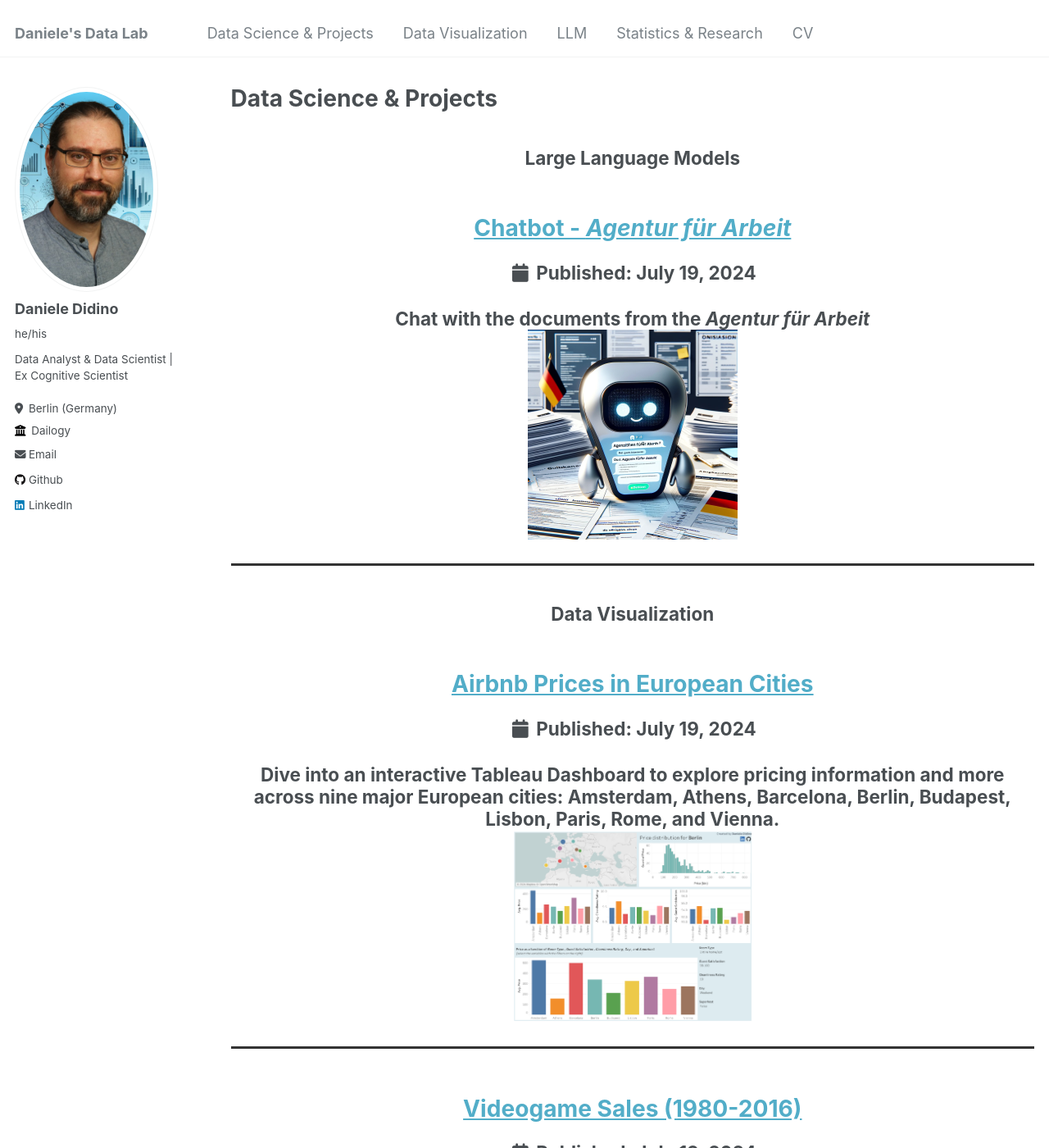
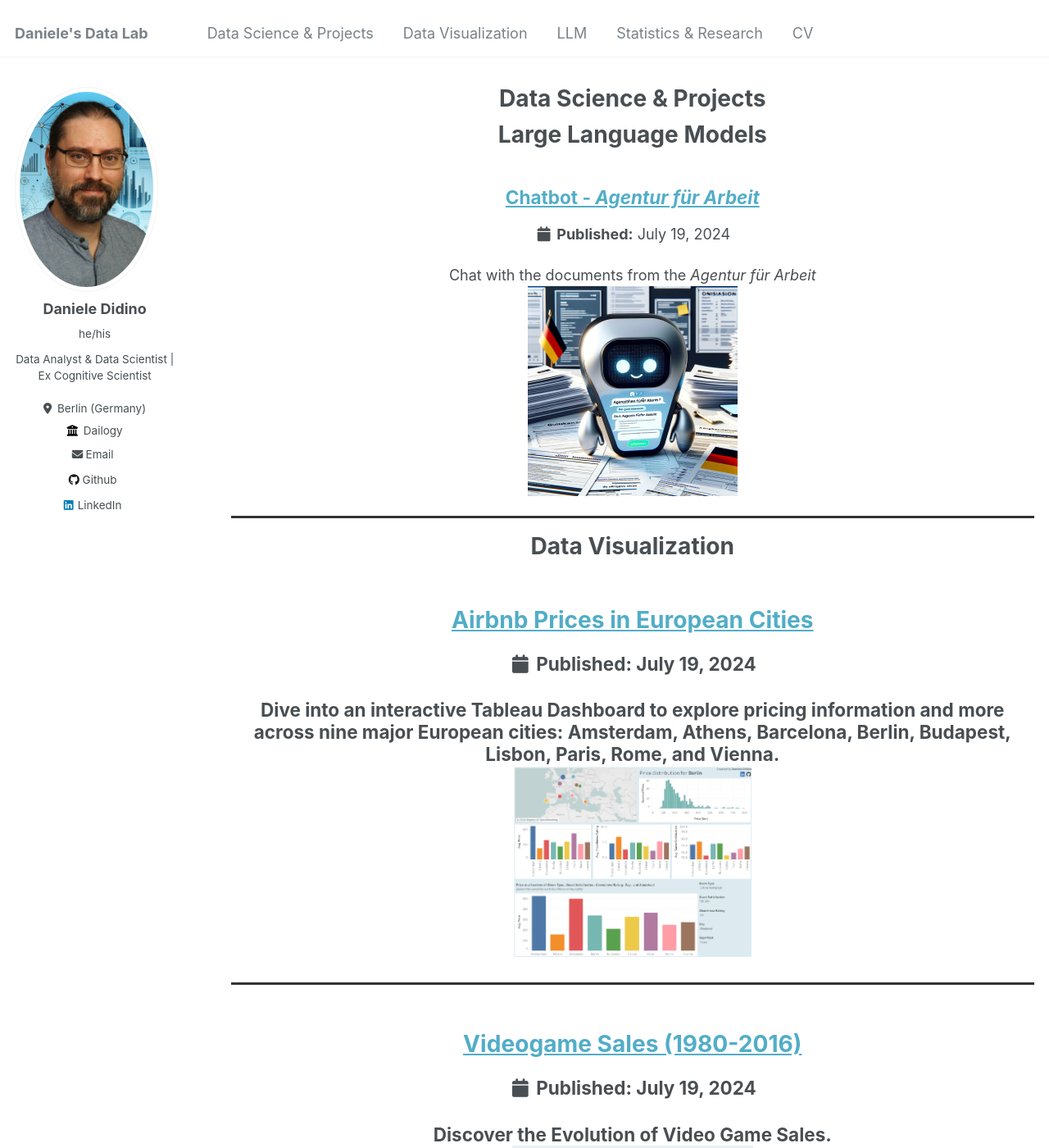
Before and after one commit to DanieleDidino/DanieleDidino.github.io, a Jekyll site: the page built from _pages/data_proj.html, in a window 1280 px wide and 1400 px high. Shown: the whole window at 82% size. Built offline with Jekyll 4.4.1, drawn with Linux system fonts in a browser that asks for light colours.

Commit message:
edit Data Science Projects page

```diff
--- a/_pages/data_proj.html
+++ b/_pages/data_proj.html
@@ -5,22 +5,28 @@
 author_profile: true
 ---
 
+<style>
+  h1 {text-align: center;}
+  p {text-align: center;}
+  div {text-align: center;}
+</style>
+
 {% include base_path %}
 
-<h2 align="center">
+<h1 align="center">
   <b>Large Language Models</b>
-  </h2>
+  </h1>
 
 {% for post in site.LLM_projects %}
-  <h2 align="center">
+  <div align="center">
     {% include archive-single.html %}
     <hr style="height:3px; border:none; color:#333; background-color:#333;"> <!-- Add a horizontal line between sections -->
-  </h2>
+  </div>
 {% endfor %}
 
-<h2 align="center">
+<h1 align="center">
   <b>Data Visualization</b>
-  </h2>
+  </h1>
 
 {% for post in site.data_viz %}
   <h2 align="center">
```
